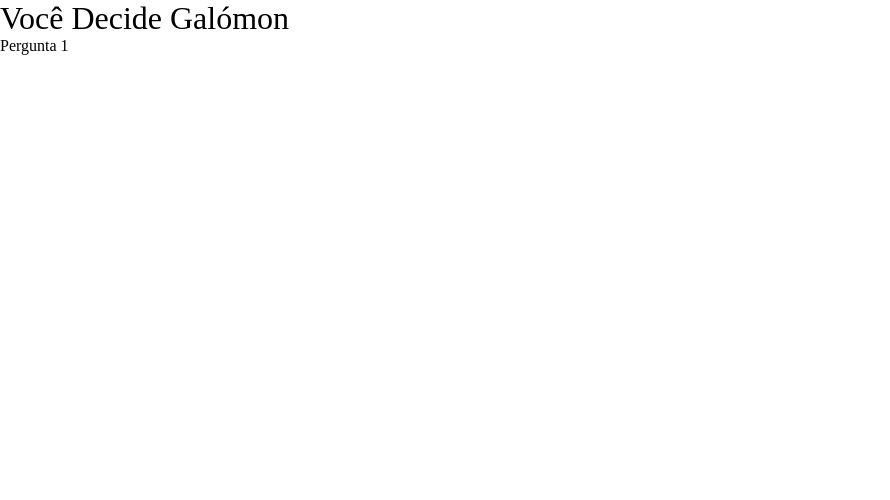
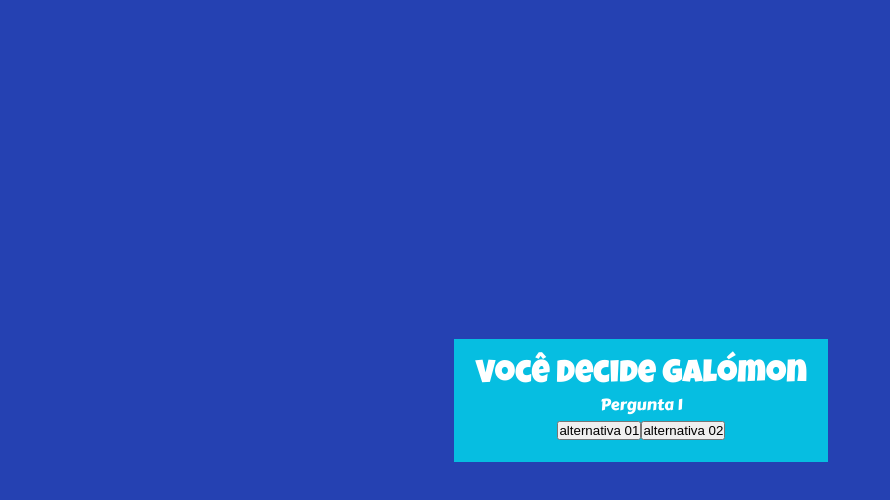
Before and after one commit to EstevanDisaid/RPG-Briga-de-Galo-2025, a plain HTML site: page index.html in a window 1280 px wide. Shown: the whole page, without its empty margins (0-890 px from the left). Drawn offline with Linux system fonts and the light colour scheme.

Commit message:
Add files via upload

```diff
--- a/main.js
+++ b/main.js
@@ -8,41 +8,85 @@ const perguntas = [
     {
         enunciado: "Pergunta 1",
         alternativas: [
-            "Alternativa 1",
-            "Alternativa 2"
+            {
+                texto: "alternativa 01",
+                afirmacao: "resultado 01"
+            },
+
+            {
+                texto: "alternativa 02",
+                afirmacao: "resultado 02"
+            }
         ]
     },
     {
         enunciado: "Pergunta 2",
         alternativas: [
-            "Alternativa 3",
-            "Alterantiva 4"
+            {
+                texto: "alternativa 03",
+                afirmacao: "resultado 03"
+            },
+
+            {
+                texto: "alternativa 04",
+                afirmacao: "resultado 04"
+            }
         ]
     },
 
     {
         enunciado: "Pergunta 3",
         alternativas: [
-            "Alternativa 5",
-            "Alterantiva 6"
+            {
+                texto: "alternativa 05",
+                afirmacao: "resultado 05"
+            },
+
+            {
+                texto: "alternativa 06",
+                afirmacao: "resultado 06"
+            }
         ]
     },
 
     {
         enunciado: "Pergunta 4",
         alternativas: [
-            "Alternativa 7",
-            "Alterantiva 8"
+            {
+                texto: "alternativa 07",
+                afirmacao: "resultado 07"
+            },
+
+            {
+                texto: "alternativa 08",
+                afirmacao: "resultado 08"
+            }
         ]
     }
 ]
 
 let atual = 0;
 let perguntaAtual;
+let historiaFinal = "";
 
-function mostraPergunta(){
-perguntaAtual = perguntas[atual]
-caixaPerguntas.textContent = perguntaAtual.enunciado
+function mostraPergunta() {
+    perguntaAtual = perguntas[atual]
+    caixaPerguntas.textContent = perguntaAtual.enunciado
+    mostraAlternativas()
+}
+
+function mostraAlternativas() {
+    for (const alternativa of perguntaAtual.alternativas) {
+        const botaoAlternativa = document.createElement("button")
+        botaoAlternativa.textContent = alternativa.texto;
+        botaoAlternativa.addEventListener("click", () => respostaSelecionada(alternativa))
+        caixaAlternativas.appendChild(botaoAlternativa);
+    }
+}
+
+function respostaSelecionada(opcaoSelecionada){
+    atual++
+    mostraPergunta();
 }
 
 
--- a/style.css
+++ b/style.css
@@ -18,3 +18,24 @@
     --fonte-texto:  "Carter One", system-ui;
 
 }
+
+body{
+    background-color: var(--Azul-persa);
+    color: var(--Branco);
+    display: flex;
+    align-items: center;
+    justify-content: center;
+    min-height: 100vh;
+    font-family: var(--fonte-texto);
+}
+
+.caixa-principal{
+    background-color: var(--AeroWillis) ;
+    width: 90%;
+    text-align: center;
+    padding: 20px;
+}
+
+.titulo{
+    font-family: var(--fonte-titulo);
+}
```
